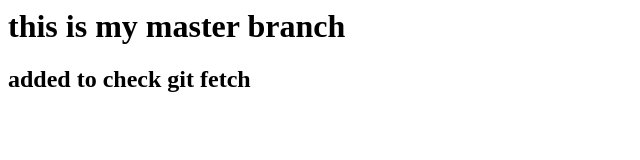
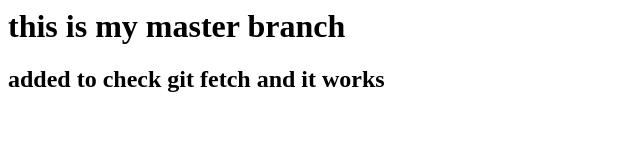
Before and after one commit to dinesh13506/myProject, a plain HTML site: page index.html in a window 1280 px wide. Shown: the whole page, without its empty margins (0-640 px from the left). Drawn offline with Linux system fonts and the light colour scheme.

Commit message:
added and it works to h2

```diff
--- a/index.html
+++ b/index.html
@@ -1,2 +1,2 @@
 <h1>this is my master branch </h1>
-<h2> added to check git fetch </h2>
+<h2> added to check git fetch and it works</h2>
```
